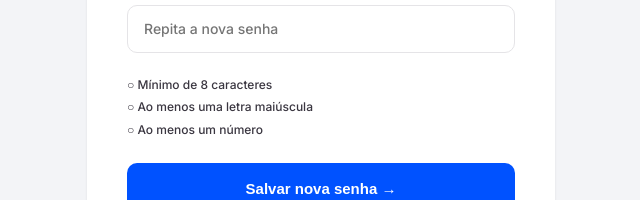
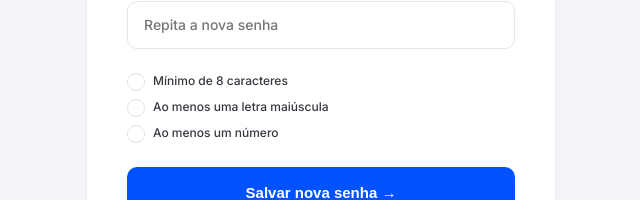
Before and after one commit to Andrewkaue10/Front_end_PI, a React (Vite) app in the folder Fron-pi/: page /redefinir-senha in a window 1280 px wide. Shown: the part 392-592 px from the top of the page, without its empty margins (319-959 px from the left). Built offline with nearby package versions, Linux system fonts and the light colour scheme.

Commit message:
style: anima checklist de senha com ícone de check

```diff
--- a/Fron-pi/src/pages/ResetPassword/ResetPassword.css
+++ b/Fron-pi/src/pages/ResetPassword/ResetPassword.css
@@ -13,8 +13,60 @@
   color: var(--color-text-light);
 }
 
+.password-checklist {
+  list-style: none;
+  margin: 0 0 24px;
+  padding: 0;
+  display: flex;
+  flex-direction: column;
+  gap: 8px;
+  text-align: left;
+}
+
+.password-checklist li {
+  display: flex;
+  align-items: center;
+  gap: 8px;
+  font-size: 12px;
+  color: var(--color-text-light);
+  transition: color 0.2s ease;
+}
+
+.password-checklist__icon {
+  display: flex;
+  align-items: center;
+  justify-content: center;
+  width: 18px;
+  height: 18px;
+  border-radius: 50%;
+  border: 1.5px solid var(--color-border);
+  color: #ffffff;
+  flex-shrink: 0;
+  transition: background 0.2s ease, border-color 0.2s ease;
+}
+
 .password-checklist__item--ok {
   color: #1a8f4c;
+}
+
+.password-checklist__item--ok .password-checklist__icon {
+  background: #1a8f4c;
+  border-color: #1a8f4c;
+  animation: checklist-pop 0.25s cubic-bezier(0.34, 1.56, 0.64, 1);
+}
+
+@keyframes checklist-pop {
+  0% {
+    transform: scale(0.5);
+  }
+
+  70% {
+    transform: scale(1.15);
+  }
+
+  100% {
+    transform: scale(1);
+  }
 }
 
 .password-alert {
--- a/Fron-pi/src/pages/ResetPassword/ResetPassword.jsx
+++ b/Fron-pi/src/pages/ResetPassword/ResetPassword.jsx
@@ -1,5 +1,6 @@
 import { useState } from 'react'
 import { useNavigate } from 'react-router-dom'
+import { Check } from 'lucide-react'
 import '../../styles/forms.css'
 import '../../styles/centered-card.css'
 import './ResetPassword.css'
@@ -83,11 +84,17 @@ function ResetPassword() {
                     </div>
 
                     <ul className="password-checklist">
-                        {REQUISITOS.map((req) => (
-                            <li key={req.id} className={req.test(senha) ? 'password-checklist__item--ok' : ''}>
-                                {req.test(senha) ? '✓' : '○'} {req.label}
-                            </li>
-                        ))}
+                        {REQUISITOS.map((req) => {
+                            const ok = req.test(senha)
+                            return (
+                                <li key={req.id} className={ok ? 'password-checklist__item--ok' : ''}>
+                                    <span className="password-checklist__icon">
+                                        {ok && <Check size={12} strokeWidth={3} />}
+                                    </span>
+                                    {req.label}
+                                </li>
+                            )
+                        })}
                     </ul>
 
                     {error && (
```
